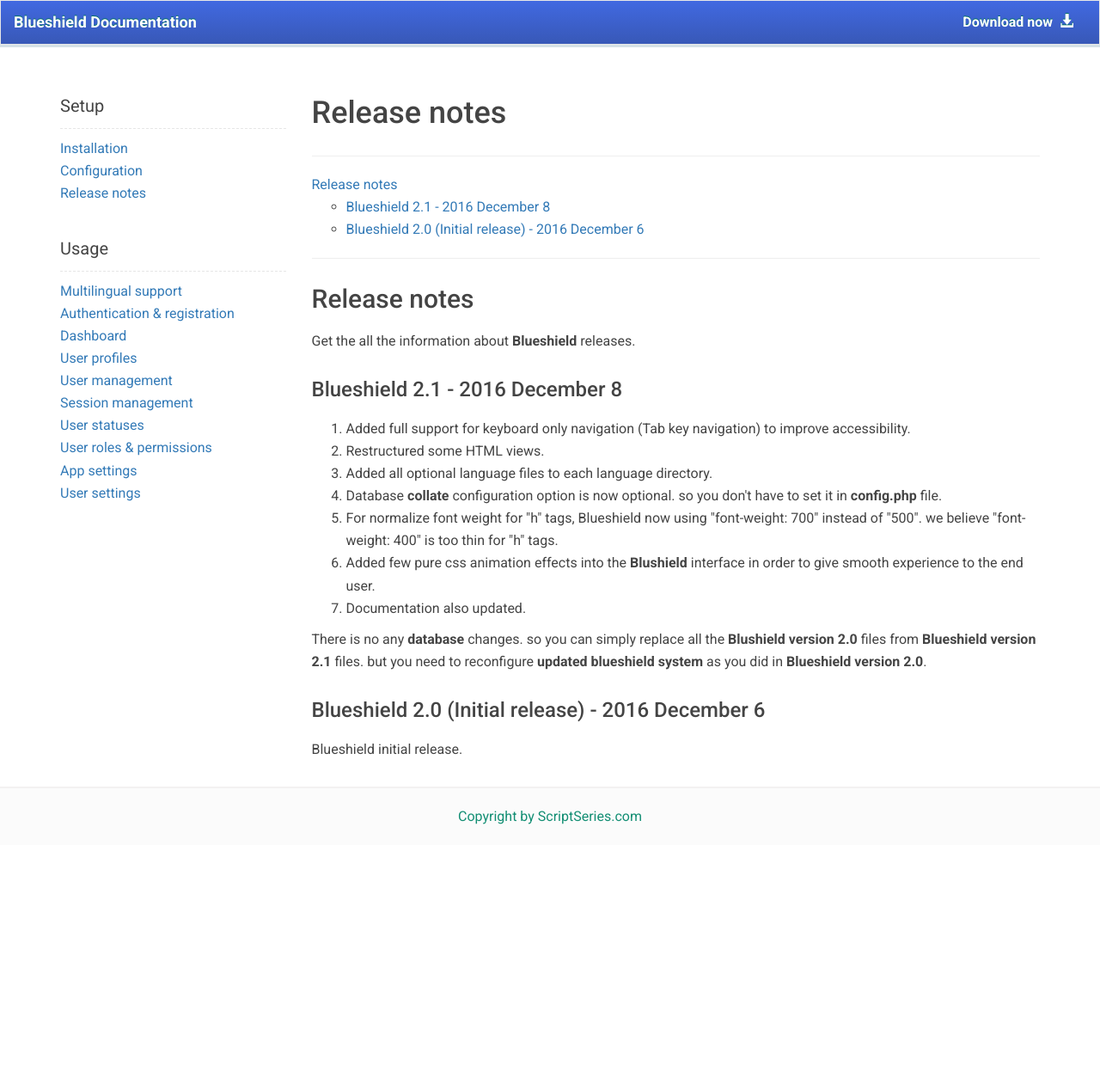
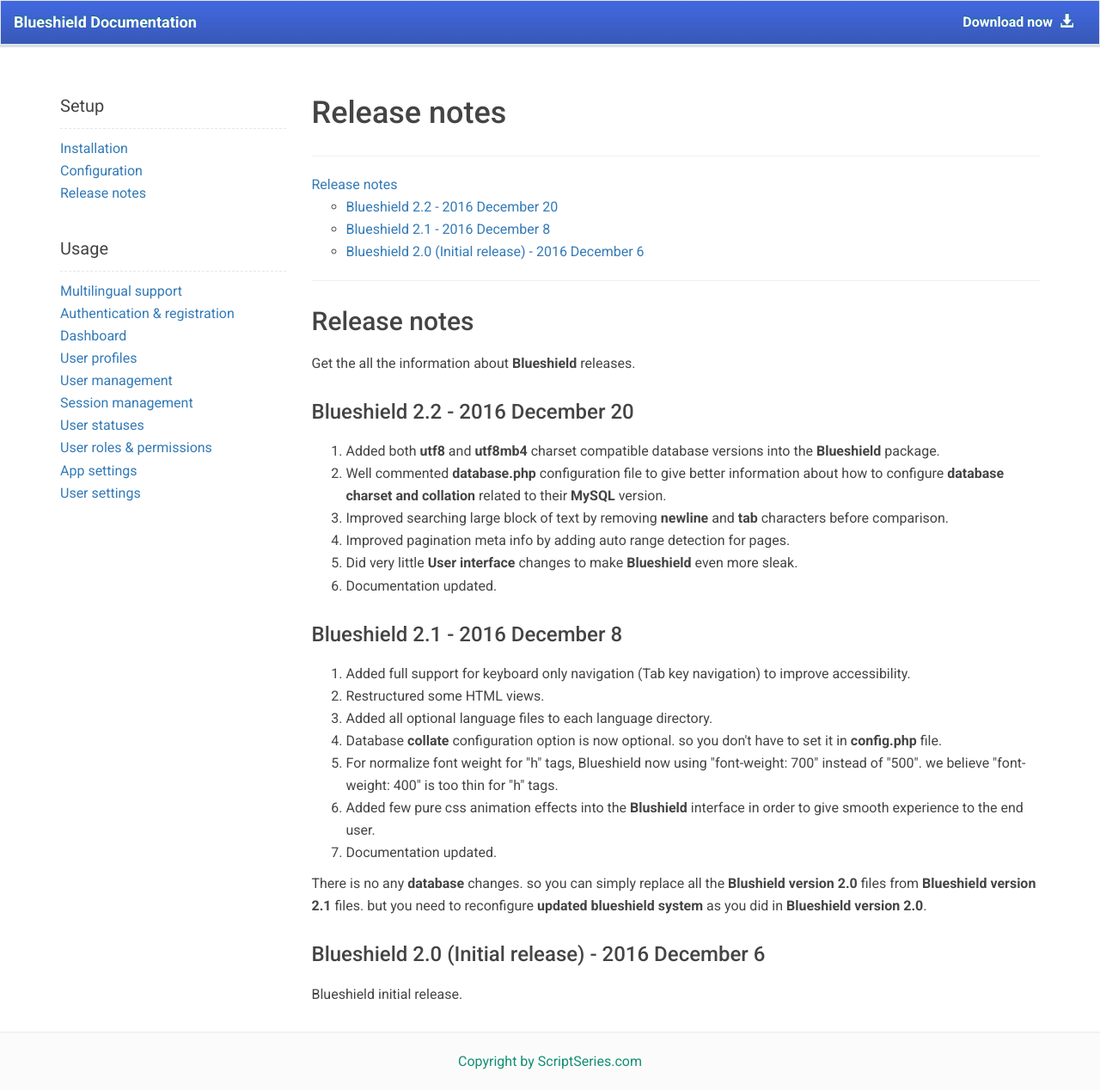
Before and after one commit to scriptsdemostack/blueshield_docs, a Jekyll site: the page built from _posts/2016-12-7-release-notes.html, in a window 1280 px wide. Shown: the whole page at 86% size. Built offline with Jekyll 4.4.1, drawn with Linux system fonts in a browser that asks for light colours; before the commit the page ends 983 px from its top, so only the background shows below that.

Commit message:
Add files via upload

```diff
--- a/_posts/2016-12-7-release-notes.html
+++ b/_posts/2016-12-7-release-notes.html
@@ -12,6 +12,7 @@
     <li>
     <a href="#release_notes">Release notes</a>
     <ul>
+        <li><a href="#blueshield_2.2">Blueshield 2.2 - 2016 December 20</a></li>
         <li><a href="#blueshield_2.1">Blueshield 2.1 - 2016 December 8</a></li>
         <li><a href="#blueshield_2.0">Blueshield 2.0 (Initial release) - 2016 December 6</a></li>
     </ul>
@@ -24,6 +25,17 @@
 
 <p>Get the all the information about <b>Blueshield</b> releases.</p>
 
+<h3 id="blueshield_2.2">Blueshield 2.2 - 2016 December 20</h3>
+
+<ol>
+    <li>Added both <b>utf8</b> and <b>utf8mb4</b> charset compatible database versions into the <b>Blueshield</b> package.</li>
+    <li>Well commented <b>database.php</b> configuration file to give better information about how to configure <b>database charset and collation</b> related to their <b>MySQL</b> version.</li>
+    <li>Improved searching large block of text by removing <b>newline</b> and <b>tab</b> characters before comparison.</li>
+    <li>Improved pagination meta info by adding auto range detection for pages.</li>
+    <li>Did very little <b>User interface</b> changes to make <b>Blueshield</b> even more sleak.</li>
+    <li>Documentation updated.</li>
+</ol>
+
 <h3 id="blueshield_2.1">Blueshield 2.1 - 2016 December 8</h3>
 
 <ol>
@@ -33,7 +45,7 @@
 	<li>Database <b>collate</b> configuration option is now optional. so you don't have to set it in <b>config.php</b> file.</li>
 	<li>For normalize font weight for "h" tags, Blueshield now using "font-weight: 700" instead of "500". we believe "font-weight: 400" is too thin for "h" tags.</li>
 	<li>Added few pure css animation effects into the <b>Blushield</b> interface in order to give smooth experience to the end user.</li>
-	<li>Documentation also updated.</li>
+	<li>Documentation updated.</li>
 </ol>
 
 <p>There is no any <b>database</b> changes. so you can simply replace all the <b>Blushield version 2.0</b> files from <b>Blueshield version 2.1</b> files. but you need to reconfigure <b>updated blueshield system</b> as you did in <b>Blueshield version 2.0</b>.</p>
```
